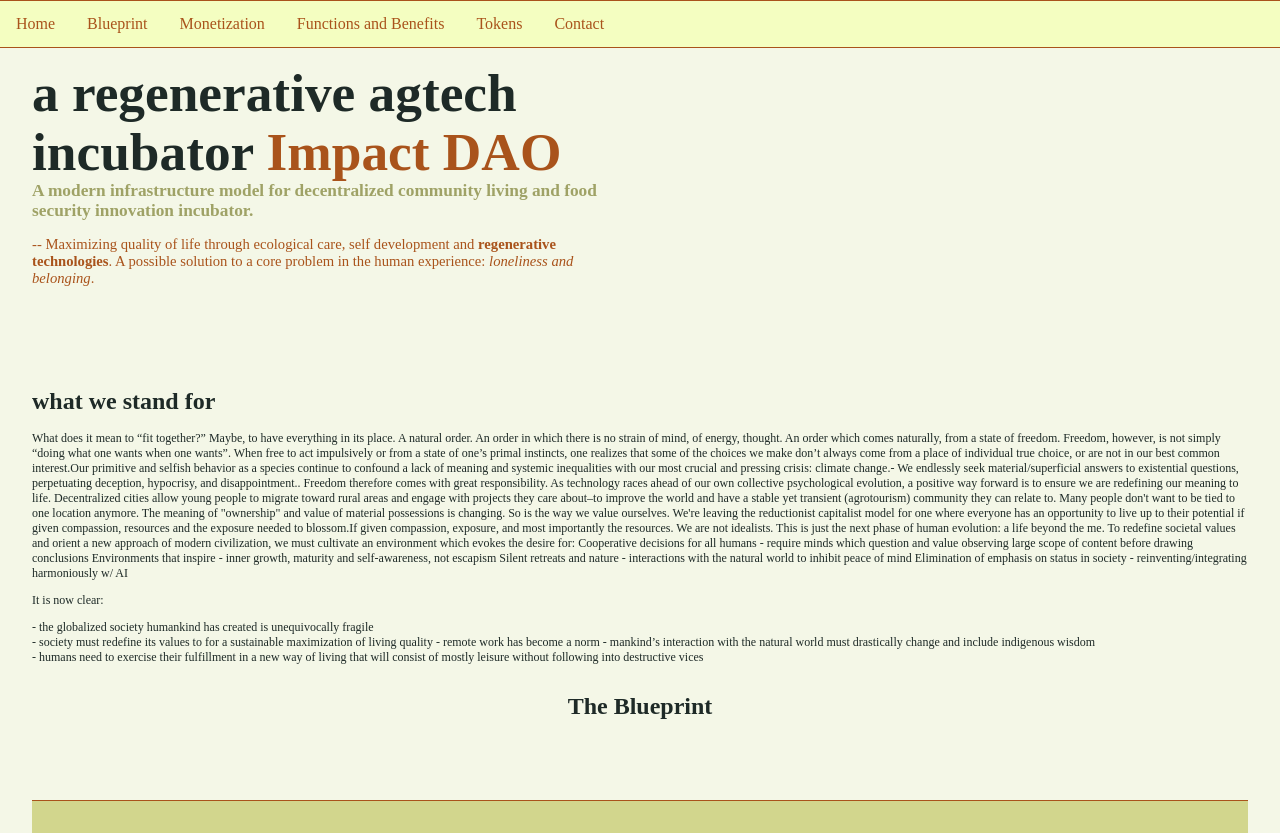
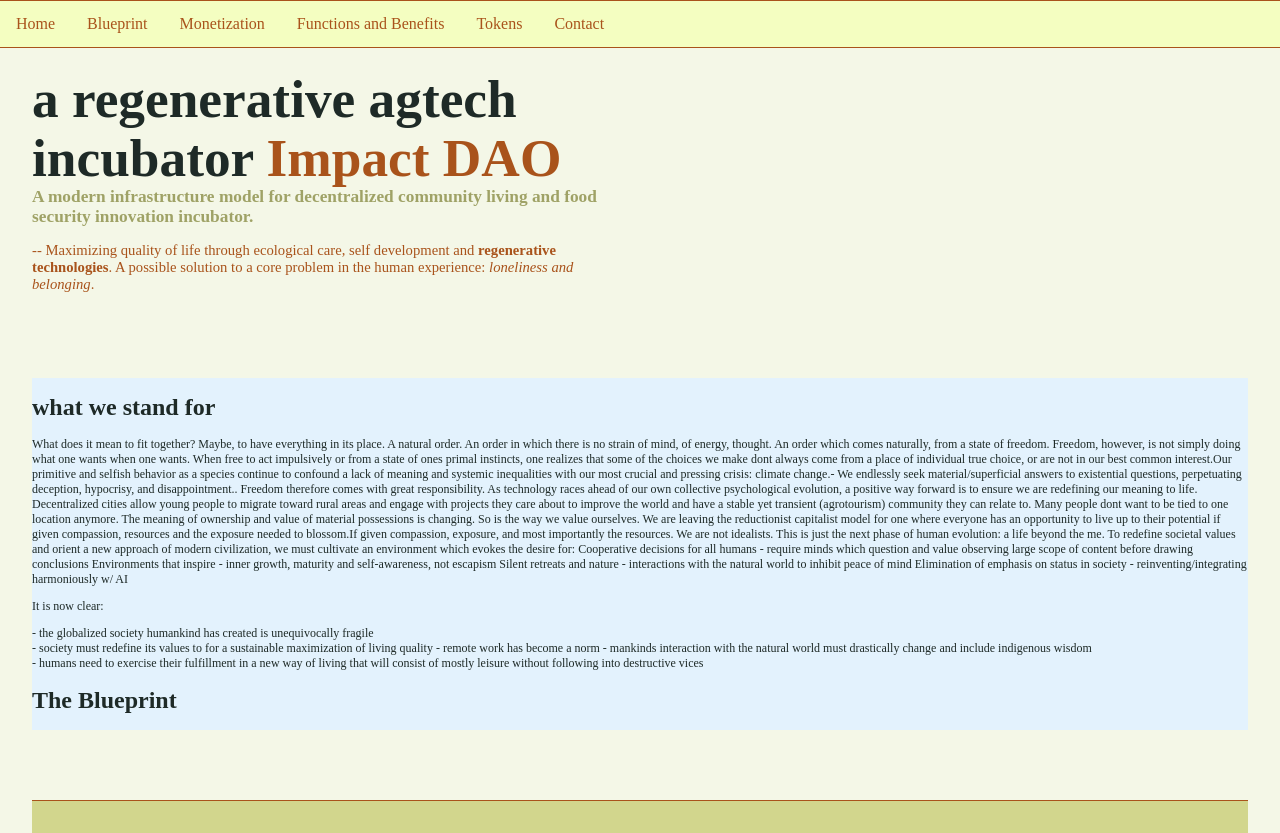
Before and after one commit to schetty/loving-rock, a Next.js app: page / in a window 1280 px wide. Built offline with nearby package versions, Linux system fonts and the light colour scheme.

Commit message:
compiling errors fix

```diff
--- a/pages/index.js
+++ b/pages/index.js
@@ -34,16 +34,16 @@ export default function Home() {
         <p className={styles.subtitle}>
         -- Maximizing quality of life through ecological care, self development and <b>regenerative technologies</b>. A possible solution to a core problem in the human experience: <i>loneliness and belonging</i>.
         </p>
-
-        <div class="parallax-wrapper">
-            <div class="content">
+        <body>
+        <div className="parallax-wrapper">
+            <div className="content">
                 <p> <h1>what we stand for</h1></p>
                 <p>
-                What does it mean to “fit together?” Maybe, to have everything in its place. A natural order. An order in which there is no strain of mind, of energy, thought. An order which comes naturally, from a state of freedom.
+                What does it mean to fit together? Maybe, to have everything in its place. A natural order. An order in which there is no strain of mind, of energy, thought. An order which comes naturally, from a state of freedom.
 
-Freedom, however, is not simply “doing what one wants when one wants”. When free to act impulsively or from a state of one’s primal instincts, one realizes that some of the choices we make don’t always come from a place of individual true choice, or are not in our best common interest.Our primitive and selfish behavior as a species continue to confound a lack of meaning and systemic inequalities with our most crucial and pressing crisis: climate change.- We endlessly seek material/superficial answers to existential questions, perpetuating deception, hypocrisy, and disappointment.. Freedom therefore comes with great responsibility.
+Freedom, however, is not simply doing what one wants when one wants. When free to act impulsively or from a state of ones primal instincts, one realizes that some of the choices we make dont always come from a place of individual true choice, or are not in our best common interest.Our primitive and selfish behavior as a species continue to confound a lack of meaning and systemic inequalities with our most crucial and pressing crisis: climate change.- We endlessly seek material/superficial answers to existential questions, perpetuating deception, hypocrisy, and disappointment.. Freedom therefore comes with great responsibility.
 
-As technology races ahead of our own collective psychological evolution, a positive way forward is to ensure we are redefining our meaning to life. Decentralized cities allow young people to migrate toward rural areas and engage with projects they care about–to improve the world and have a stable yet transient (agrotourism) community they can relate to. Many people don't want to be tied to one location anymore. The meaning of "ownership" and value of material possessions is changing. So is the way we value ourselves. We're leaving the reductionist capitalist model for one where everyone has an opportunity to live up to their potential if given compassion, resources and the exposure needed to blossom.If given compassion, exposure, and most importantly the resources.
+As technology races ahead of our own collective psychological evolution, a positive way forward is to ensure we are redefining our meaning to life. Decentralized cities allow young people to migrate toward rural areas and engage with projects they care about to improve the world and have a stable yet transient (agrotourism) community they can relate to. Many people dont want to be tied to one location anymore. The meaning of ownership and value of material possessions is changing. So is the way we value ourselves. We are leaving the reductionist capitalist model for one where everyone has an opportunity to live up to their potential if given compassion, resources and the exposure needed to blossom.If given compassion, exposure, and most importantly the resources.
 
 We are not idealists. This is just the next phase of human evolution: a life beyond the me.
 
@@ -59,17 +59,17 @@ It is now clear:
 -	the globalized society humankind has created is unequivocally fragile<br></br>
 -	society must redefine its values to for a sustainable maximization of living quality
 -	remote work has become a norm
--	mankind’s interaction with the natural world must drastically change and include indigenous wisdom<br></br>
+-	mankinds interaction with the natural world must drastically change and include indigenous wisdom<br></br>
 -  humans need to exercise their fulfillment in a new way of living that will consist of mostly leisure without following into destructive vices
                 </p>
             </div>
         </div>
-        <div class="regular-wrapper">
-            <div class="content">
+        <div className="regular-wrapper">
+            <div className="content">
                 <p><h1> The Blueprint </h1></p>
             </div>
         </div>
-
+        </body>
 
       </main>
 
```
